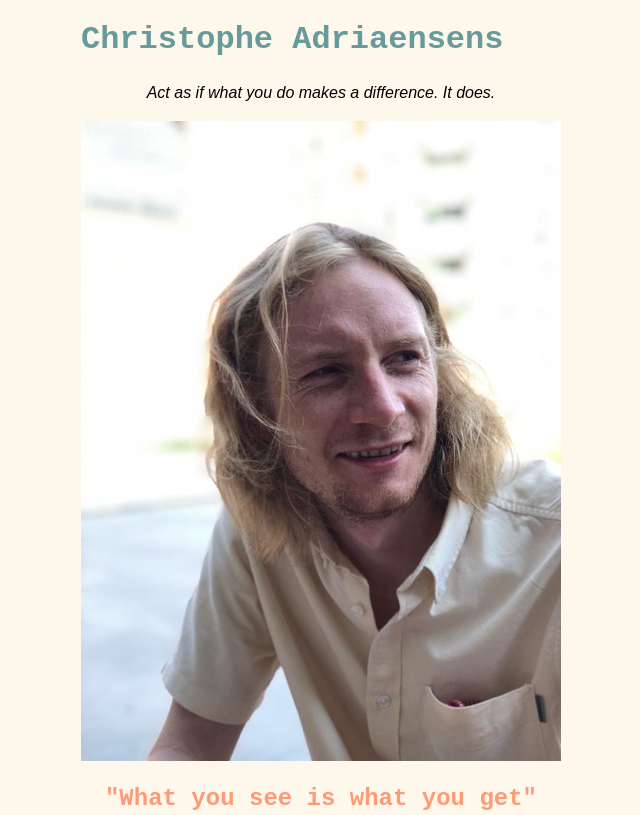
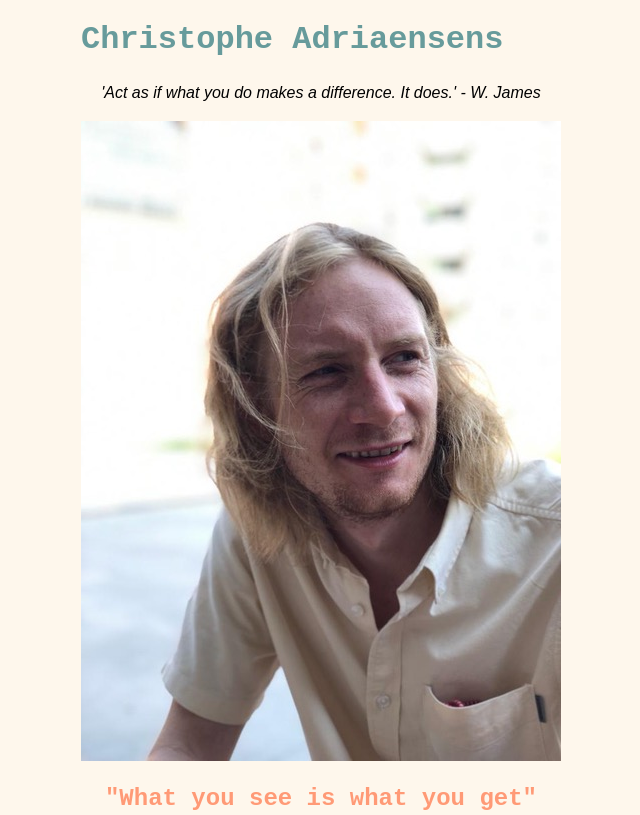
Before and after one commit to chadriae/markdown-warmup-css, a plain HTML site: page index.html in a window 1280 px wide. Shown: the top 815 px of the page, without its empty margins (319-959 px from the left). Drawn offline with Linux system fonts and the light colour scheme.

Commit message:
added author of quote

```diff
--- a/index.html
+++ b/index.html
@@ -8,7 +8,7 @@
 
     <body>
         <h1>Christophe Adriaensens</h1>
-            <p class="center"><i>Act as if what you do makes a difference. It does.</i></p>
+            <p class="center"><i>'Act as if what you do makes a difference. It does.' - W. James</i></p>
             <img src="me.jpg" alt="picture of me">
 
         <h2>"What you see is what you get"</h2>
```
